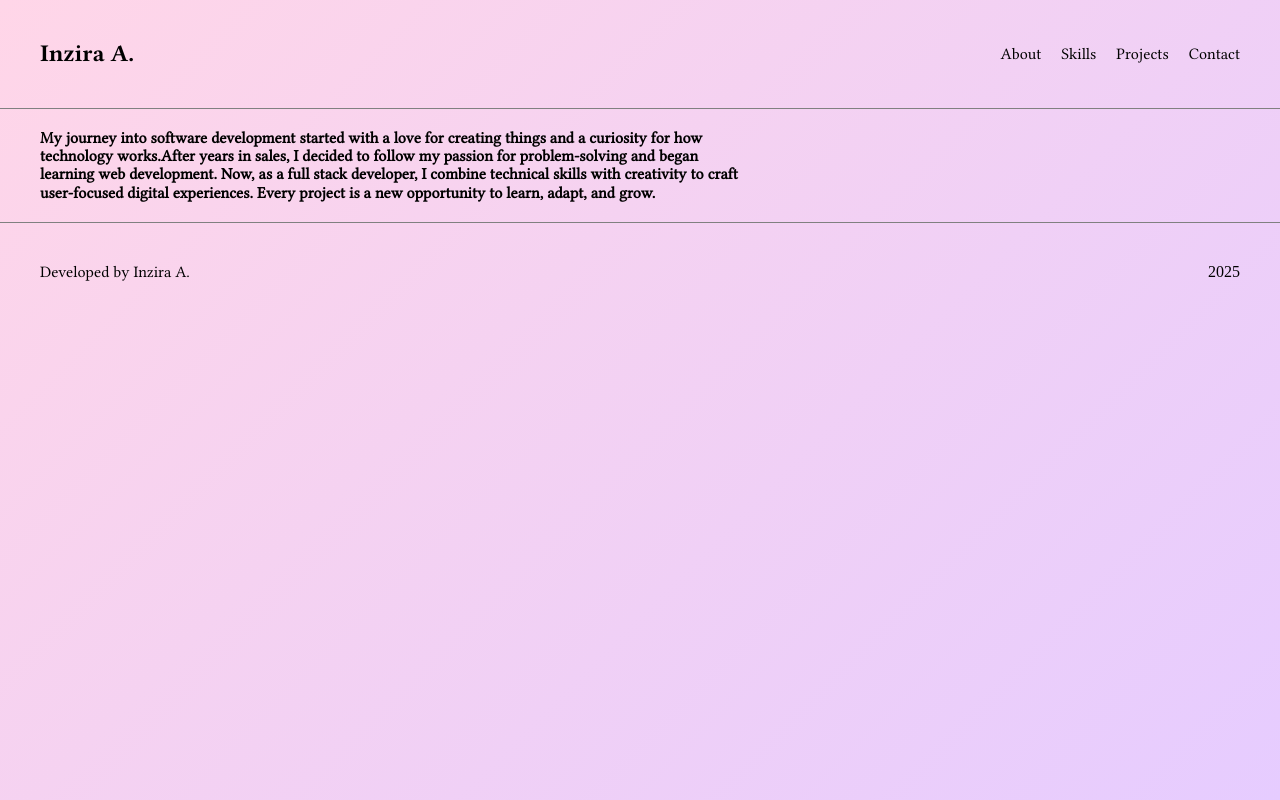
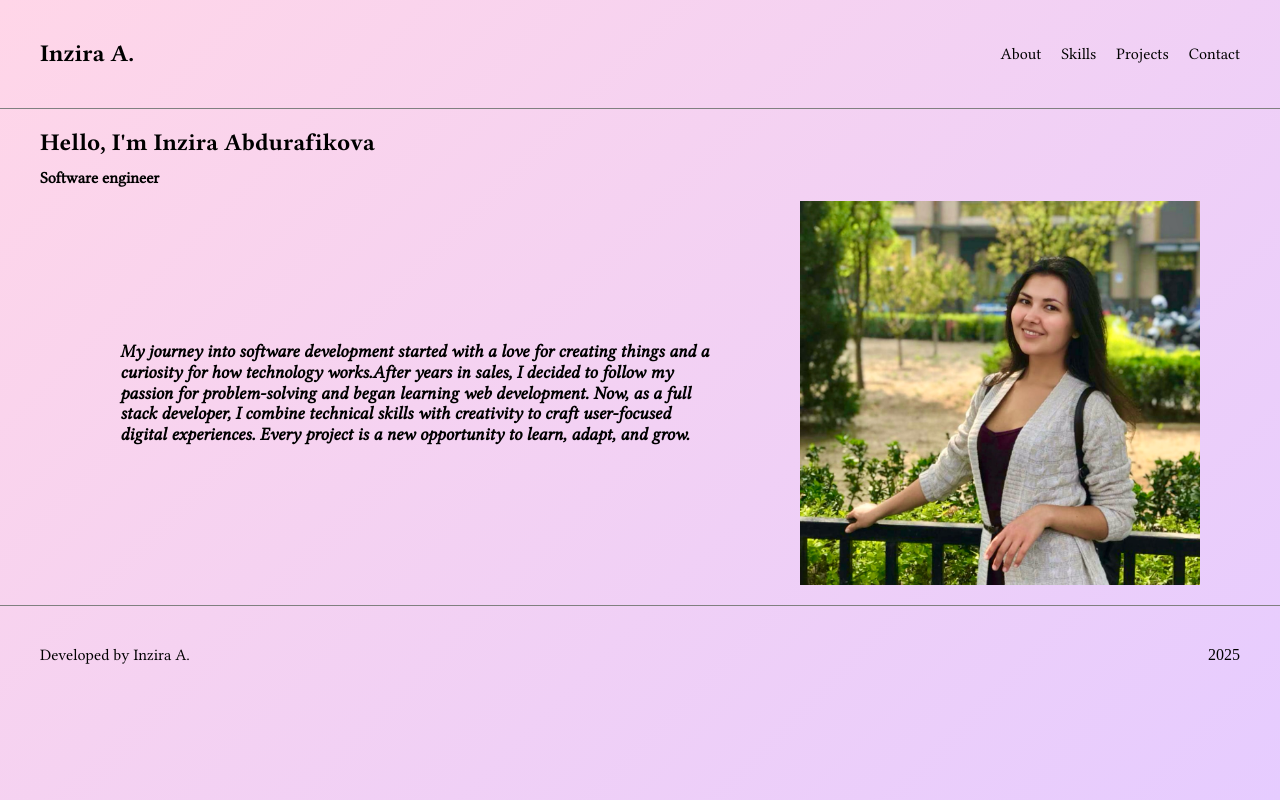
Before and after one commit to Inzira117/My-website, a React (Vite) app: page / in a window 1280 px wide. Built offline with nearby package versions, Linux system fonts and the light colour scheme.

Commit message:
Added about section

```diff
--- a/src/components/About/About.css
+++ b/src/components/About/About.css
@@ -1,8 +1,19 @@
 .about {
-  max-width: 700px;
+  display: flex;
+  justify-content: space-between;
 }
 
 .about__content {
-  font-family: "LibertinusSerif-Regular";
-  font-weight: 800;
+  max-width: 600px;
+  margin: auto;
+  /* margin-left: 40px; */
+  font-family: "LibertinusSerif-Italic";
+  font-weight: 1000;
+  font-size: large;
 }
+
+.about__image {
+  max-width: 400px;
+  max-height: 400px;
+  margin-right: 40px;
+}
--- a/src/components/About/About.jsx
+++ b/src/components/About/About.jsx
@@ -1,4 +1,5 @@
 import "./About.css";
+import Avatar from "../../assets/Avatar.png";
 
 export default function About() {
   return (
@@ -11,6 +12,7 @@ export default function About() {
         with creativity to craft user-focused digital experiences. Every project
         is a new opportunity to learn, adapt, and grow.
       </div>
+      <img src={Avatar} alt="Avatar" className="about__image" />
     </section>
   );
 }
--- a/src/components/App/App.css
+++ b/src/components/App/App.css
@@ -8,6 +8,10 @@
   src: url("../../vendor/Fonts/LibertinusSerif-Regular.ttf");
 }
 
+@font-face {
+  font-family: "LibertinusSerif-Italic";
+  src: url("../../vendor/Fonts/LibertinusSerif-Italic.ttf");
+}
 #root {
   max-width: 1440px;
 }
--- a/src/components/Main/Main.css
+++ b/src/components/Main/Main.css
@@ -1,3 +1,13 @@
 .main {
   padding: 20px 40px;
 }
+
+.main__title {
+  font-family: "LibertinusSerif-Bold";
+  font-size: x-large;
+}
+
+.main__position {
+  font-family: "LibertinusSerif-Regular";
+  font-size: medium;
+}
--- a/src/components/Main/Main.jsx
+++ b/src/components/Main/Main.jsx
@@ -4,6 +4,8 @@ import About from "../About/About";
 export default function Main() {
   return (
     <div className="main">
+      <hi className="main__title">Hello, I'm Inzira Abdurafikova</hi>
+      <h2 className="main__position">Software engineer</h2>
       <About />
     </div>
   );
```
Also changed, not shown: src/assets/Avatar.png (added).
